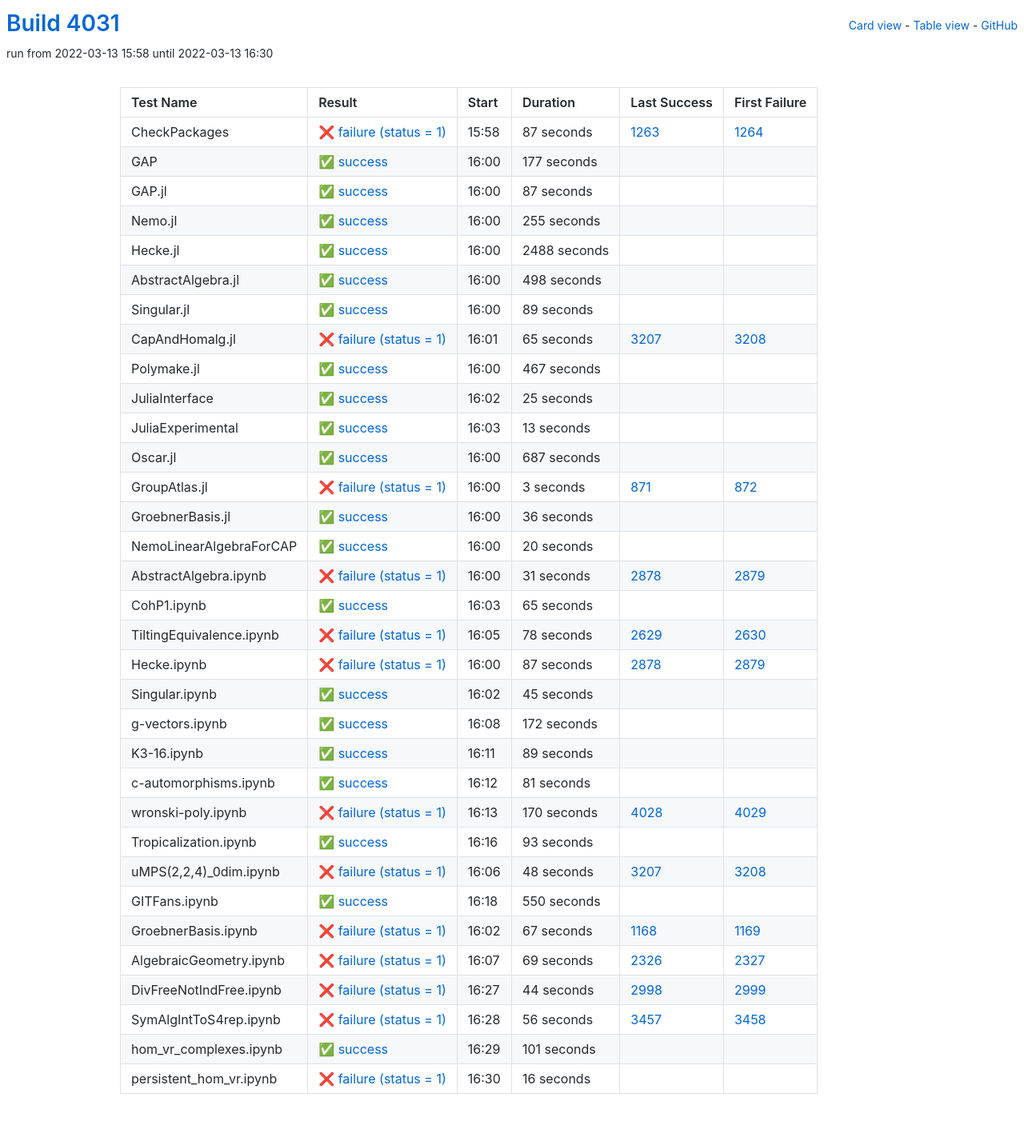
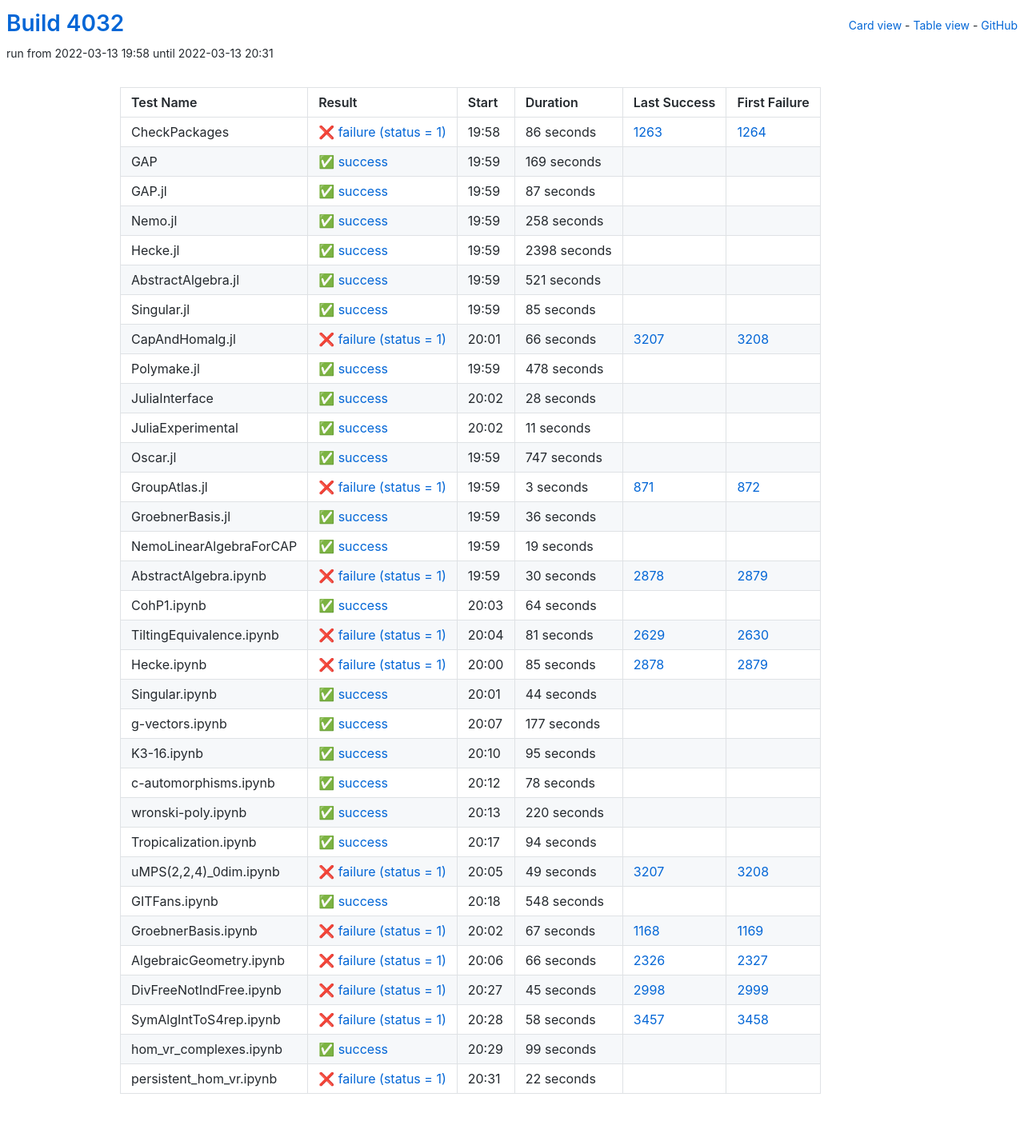
Before and after one commit to oscar-system/oscar-ci-status-stable, a Jekyll site: the page built from table.html, in a window 1280 px wide. Shown: the whole page at 80% size. Built offline with Jekyll 4.4.1, drawn with Linux system fonts in a browser that asks for light colours.

Commit message:
Build #4032

```diff
--- a/_data/ci.yml
+++ b/_data/ci.yml
@@ -1,6 +1,6 @@
 ---
-build: 4031
-build_url: https://oscarci.mathematik.uni-kl.de/job/oscar-stable/4031/
+build: 4032
+build_url: https://oscarci.mathematik.uni-kl.de/job/oscar-stable/4032/
 job: oscar-stable
 organization: oscar-system
 repo: oscar-ci-status-stable
@@ -8,32 +8,32 @@ repourl: https://github.com/oscar-system/oscar-ci-status-stable
 tests:
 - name: CheckPackages
   id: checkpackages
-  log: https://oscarci.mathematik.uni-kl.de/job/oscar-stable/4031/artifact/logs/build-4031/CheckPackages.log
-  start: 2022-03-13 15:58
+  log: https://oscarci.mathematik.uni-kl.de/job/oscar-stable/4032/artifact/logs/build-4032/CheckPackages.log
+  start: 2022-03-13 19:58
   success: false
   exitcode: 1
   status: failure
-  duration: 87
+  duration: 86
   last_success: 1263
   last_success_url: https://oscarci.mathematik.uni-kl.de/job/oscar-stable/1263/
   first_failure: 1264
   first_failure_url: https://oscarci.mathematik.uni-kl.de/job/oscar-stable/1264/
 - name: GAP
   id: gap
-  log: https://oscarci.mathematik.uni-kl.de/job/oscar-stable/4031/artifact/logs/build-4031/GAP.log
-  start: 2022-03-13 16:00
+  log: https://oscarci.mathematik.uni-kl.de/job/oscar-stable/4032/artifact/logs/build-4032/GAP.log
+  start: 2022-03-13 19:59
   success: true
   exitcode: 0
   status: success
-  duration: 177
+  duration: 169
   last_success: false
   last_success_url:
   first_failure: false
   first_failure_url:
 - name: GAP.jl
   id: gap-jl
-  log: https://oscarci.mathematik.uni-kl.de/job/oscar-stable/4031/artifact/logs/build-4031/GAP.jl.log
-  start: 2022-03-13 16:00
+  log: https://oscarci.mathematik.uni-kl.de/job/oscar-stable/4032/artifact/logs/build-4032/GAP.jl.log
+  start: 2022-03-13 19:59
   success: true
   exitcode: 0
   status: success
@@ -44,116 +44,116 @@ tests:
   first_failure_url:
 - name: Nemo.jl
   id: nemo-jl
-  log: https://oscarci.mathematik.uni-kl.de/job/oscar-stable/4031/artifact/logs/build-4031/Nemo.jl.log
-  start: 2022-03-13 16:00
+  log: https://oscarci.mathematik.uni-kl.de/job/oscar-stable/4032/artifact/logs/build-4032/Nemo.jl.log
+  start: 2022-03-13 19:59
   success: true
   exitcode: 0
   status: success
-  duration: 255
+  duration: 258
   last_success: false
   last_success_url:
   first_failure: false
   first_failure_url:
 - name: Hecke.jl
   id: hecke-jl
-  log: https://oscarci.mathematik.uni-kl.de/job/oscar-stable/4031/artifact/logs/build-4031/Hecke.jl.log
-  start: 2022-03-13 16:00
+  log: https://oscarci.mathematik.uni-kl.de/job/oscar-stable/4032/artifact/logs/build-4032/Hecke.jl.log
+  start: 2022-03-13 19:59
   success: true
   exitcode: 0
   status: success
-  duration: 2488
+  duration: 2398
   last_success: false
   last_success_url:
   first_failure: false
   first_failure_url:
 - name: AbstractAlgebra.jl
   id: abstractalgebra-jl
-  log: https://oscarci.mathematik.uni-kl.de/job/oscar-stable/4031/artifact/logs/build-4031/AbstractAlgebra.jl.log
-  start: 2022-03-13 16:00
+  log: https://oscarci.mathematik.uni-kl.de/job/oscar-stable/4032/artifact/logs/build-4032/AbstractAlgebra.jl.log
+  start: 2022-03-13 19:59
   success: true
   exitcode: 0
   status: success
-  duration: 498
+  duration: 521
   last_success: false
   last_success_url:
   first_failure: false
   first_failure_url:
 - name: Singular.jl
   id: singular-jl
-  log: https://oscarci.mathematik.uni-kl.de/job/oscar-stable/4031/artifact/logs/build-4031/Singular.jl.log
-  start: 2022-03-13 16:00
+  log: https://oscarci.mathematik.uni-kl.de/job/oscar-stable/4032/artifact/logs/build-4032/Singular.jl.log
+  start: 2022-03-13 19:59
   success: true
   exitcode: 0
   status: success
-  duration: 89
+  duration: 85
   last_success: false
   last_success_url:
   first_failure: false
   first_failure_url:
 - name: CapAndHomalg.jl
   id: capandhomalg-jl
-  log: https://oscarci.mathematik.uni-kl.de/job/oscar-stable/4031/artifact/logs/build-4031/CapAndHomalg.jl.log
-  start: 2022-03-13 16:01
+  log: https://oscarci.mathematik.uni-kl.de/job/oscar-stable/4032/artifact/logs/build-4032/CapAndHomalg.jl.log
+  start: 2022-03-13 20:01
   success: false
   exitcode: 1
   status: failure
-  duration: 65
+  duration: 66
   last_success: 3207
   last_success_url: https://oscarci.mathematik.uni-kl.de/job/oscar-stable/3207/
   first_failure: 3208
   first_failure_url: https://oscarci.mathematik.uni-kl.de/job/oscar-stable/3208/
 - name: Polymake.jl
   id: polymake-jl
-  log: https://oscarci.mathematik.uni-kl.de/job/oscar-stable/4031/artifact/logs/build-4031/Polymake.jl.log
-  start: 2022-03-13 16:00
+  log: https://oscarci.mathematik.uni-kl.de/job/oscar-stable/4032/artifact/logs/build-4032/Polymake.jl.log
+  start: 2022-03-13 19:59
   success: true
   exitcode: 0
   status: success
-  duration: 467
+  duration: 478
   last_success: false
   last_success_url:
   first_failure: false
   first_failure_url:
 - name: JuliaInterface
   id: juliainterface
-  log: https://oscarci.mathematik.uni-kl.de/job/oscar-stable/4031/artifact/logs/build-4031/JuliaInterface.log
-  start: 2022-03-13 16:02
+  log: https://oscarci.mathematik.uni-kl.de/job/oscar-stable/4032/artifact/logs/build-4032/JuliaInterface.log
+  start: 2022-03-13 20:02
   success: true
   exitcode: 0
   status: success
-  duration: 25
+  duration: 28
   last_success: false
   last_success_url:
   first_failure: false
   first_failure_url:
 - name: JuliaExperimental
   id: juliaexperimental
-  log: https://oscarci.mathematik.uni-kl.de/job/oscar-stable/4031/artifact/logs/build-4031/JuliaExperimental.log
-  start: 2022-03-13 16:03
+  log: https://oscarci.mathematik.uni-kl.de/job/oscar-stable/4032/artifact/logs/build-4032/JuliaExperimental.log
+  start: 2022-03-13 20:02
   success: true
   exitcode: 0
   status: success
-  duration: 13
+  duration: 11
   last_success: false
   last_success_url:
   first_failure: false
   first_failure_url:
 - name: Oscar.jl
   id: oscar-jl
-  log: https://oscarci.mathematik.uni-kl.de/job/oscar-stable/4031/artifact/logs/build-4031/Oscar.jl.log
-  start: 2022-03-13 16:00
+  log: https://oscarci.mathematik.uni-kl.de/job/oscar-stable/4032/artifact/logs/build-4032/Oscar.jl.log
+  start: 2022-03-13 19:59
   success: true
   exitcode: 0
   status: success
-  duration: 687
+  duration: 747
   last_success: false
   last_success_url:
   first_failure: false
   first_failure_url:
 - name: GroupAtlas.jl
   id: groupatlas-jl
-  log: https://oscarci.mathematik.uni-kl.de/job/oscar-stable/4031/artifact/logs/build-4031/GroupAtlas.jl.log
-  start: 2022-03-13 16:00
+  log: https://oscarci.mathematik.uni-kl.de/job/oscar-stable/4032/artifact/logs/build-4032/GroupAtlas.jl.log
+  start: 2022-03-13 19:59
   success: false
   exitcode: 1
   status: failure
@@ -164,8 +164,8 @@ tests:
   first_failure_url: https://oscarci.mathematik.uni-kl.de/job/oscar-stable/872/
 - name: GroebnerBasis.jl
   id: groebnerbasis-jl
-  log: https://oscarci.mathematik.uni-kl.de/job/oscar-stable/4031/artifact/logs/build-4031/GroebnerBasis.jl.log
-  start: 2022-03-13 16:00
+  log: https://oscarci.mathematik.uni-kl.de/job/oscar-stable/4032/artifact/logs/build-4032/GroebnerBasis.jl.log
+  start: 2022-03-13 19:59
   success: true
   exitcode: 0
   status: success
@@ -176,164 +176,164 @@ tests:
   first_failure_url:
 - name: NemoLinearAlgebraForCAP
   id: nemolinearalgebraforcap
-  log: https://oscarci.mathematik.uni-kl.de/job/oscar-stable/4031/artifact/logs/build-4031/NemoLinearAlgebraForCAP.log
-  start: 2022-03-13 16:00
+  log: https://oscarci.mathematik.uni-kl.de/job/oscar-stable/4032/artifact/logs/build-4032/NemoLinearAlgebraForCAP.log
+  start: 2022-03-13 19:59
   success: true
   exitcode: 0
   status: success
-  duration: 20
+  duration: 19
   last_success: false
   last_success_url:
   first_failure: false
   first_failure_url:
 - name: AbstractAlgebra.ipynb
   id: abstractalgebra-ipynb
-  log: https://oscarci.mathematik.uni-kl.de/job/oscar-stable/4031/artifact/logs/build-4031/AbstractAlgebra.ipynb.log
-  start: 2022-03-13 16:00
+  log: https://oscarci.mathematik.uni-kl.de/job/oscar-stable/4032/artifact/logs/build-4032/AbstractAlgebra.ipynb.log
+  start: 2022-03-13 19:59
   success: false
   exitcode: 1
   status: failure
-  duration: 31
+  duration: 30
   last_success: 2878
   last_success_url: https://oscarci.mathematik.uni-kl.de/job/oscar-stable/2878/
   first_failure: 2879
   first_failure_url: https://oscarci.mathematik.uni-kl.de/job/oscar-stable/2879/
 - name: CohP1.ipynb
   id: cohp1-ipynb
-  log: https://oscarci.mathematik.uni-kl.de/job/oscar-stable/4031/artifact/logs/build-4031/CohP1.ipynb.log
-  start: 2022-03-13 16:03
+  log: https://oscarci.mathematik.uni-kl.de/job/oscar-stable/4032/artifact/logs/build-4032/CohP1.ipynb.log
+  start: 2022-03-13 20:03
   success: true
   exitcode: 0
   status: success
-  duration: 65
+  duration: 64
   last_success: false
   last_success_url:
   first_failure: false
   first_failure_url:
 - name: TiltingEquivalence.ipynb
   id: tiltingequivalence-ipynb
-  log: https://oscarci.mathematik.uni-kl.de/job/oscar-stable/4031/artifact/logs/build-4031/TiltingEquivalence.ipynb.log
-  start: 2022-03-13 16:05
+  log: https://oscarci.mathematik.uni-kl.de/job/oscar-stable/4032/artifact/logs/build-4032/TiltingEquivalence.ipynb.log
+  start: 2022-03-13 20:04
   success: false
   exitcode: 1
   status: failure
-  duration: 78
+  duration: 81
   last_success: 2629
   last_success_url: https://oscarci.mathematik.uni-kl.de/job/oscar-stable/2629/
   first_failure: 2630
   first_failure_url: https://oscarci.mathematik.uni-kl.de/job/oscar-stable/2630/
 - name: Hecke.ipynb
   id: hecke-ipynb
-  log: https://oscarci.mathematik.uni-kl.de/job/oscar-stable/4031/artifact/logs/build-4031/Hecke.ipynb.log
-  start: 2022-03-13 16:00
+  log: https://oscarci.mathematik.uni-kl.de/job/oscar-stable/4032/artifact/logs/build-4032/Hecke.ipynb.log
+  start: 2022-03-13 20:00
   success: false
   exitcode: 1
   status: failure
-  duration: 87
+  duration: 85
   last_success: 2878
   last_success_url: https://oscarci.mathematik.uni-kl.de/job/oscar-stable/2878/
   first_failure: 2879
   first_failure_url: https://oscarci.mathematik.uni-kl.de/job/oscar-stable/2879/
 - name: Singular.ipynb
   id: singular-ipynb
-  log: https://oscarci.mathematik.uni-kl.de/job/oscar-stable/4031/artifact/logs/build-4031/Singular.ipynb.log
-  start: 2022-03-13 16:02
+  log: https://oscarci.mathematik.uni-kl.de/job/oscar-stable/4032/artifact/logs/build-4032/Singular.ipynb.log
+  start: 2022-03-13 20:01
   success: true
   exitcode: 0
   status: success
-  duration: 45
+  duration: 44
   last_success: false
   last_success_url:
   first_failure: false
   first_failure_url:
 - name: g-vectors.ipynb
   id: g-vectors-ipynb
-  log: https://oscarci.mathematik.uni-kl.de/job/oscar-stable/4031/artifact/logs/build-4031/g-vectors.ipynb.log
-  start: 2022-03-13 16:08
+  log: https://oscarci.mathematik.uni-kl.de/job/oscar-stable/4032/artifact/logs/build-4032/g-vectors.ipynb.log
+  start: 2022-03-13 20:07
   success: true
   exitcode: 0
   status: success
-  duration: 172
+  duration: 177
   last_success: false
   last_success_url:
   first_failure: false
   first_failure_url:
 - name: K3-16.ipynb
   id: k3-16-ipynb
-  log: https://oscarci.mathematik.uni-kl.de/job/oscar-stable/4031/artifact/logs/build-4031/K3-16.ipynb.log
-  start: 2022-03-13 16:11
+  log: https://oscarci.mathematik.uni-kl.de/job/oscar-stable/4032/artifact/logs/build-4032/K3-16.ipynb.log
+  start: 2022-03-13 20:10
   success: true
   exitcode: 0
   status: success
-  duration: 89
+  duration: 95
   last_success: false
   last_success_url:
   first_failure: false
   first_failure_url:
 - name: c-automorphisms.ipynb
   id: c-automorphisms-ipynb
-  log: https://oscarci.mathematik.uni-kl.de/job/oscar-stable/4031/artifact/logs/build-4031/c-automorphisms.ipynb.log
-  start: 2022-03-13 16:12
+  log: https://oscarci.mathematik.uni-kl.de/job/oscar-stable/4032/artifact/logs/build-4032/c-automorphisms.ipynb.log
+  start: 2022-03-13 20:12
   success: true
   exitcode: 0
   status: success
-  duration: 81
+  duration: 78
   last_success: false
   last_success_url:
   first_failure: false
   first_failure_url:
 - name: wronski-poly.ipynb
   id: wronski-poly-ipynb
-  log: https://oscarci.mathematik.uni-kl.de/job/oscar-stable/4031/artifact/logs/build-4031/wronski-poly.ipynb.log
-  start: 2022-03-13 16:13
-  success: false
-  exitcode: 1
-  status: failure
-  duration: 170
-  last_success: 4028
-  last_success_url: https://oscarci.mathematik.uni-kl.de/job/oscar-stable/4028/
-  first_failure: 4029
-  first_failure_url: https://oscarci.mathematik.uni-kl.de/job/oscar-stable/4029/
-- name: Tropicalization.ipynb
-  id: tropicalization-ipynb
-  log: https://oscarci.mathematik.uni-kl.de/job/oscar-stable/4031/artifact/logs/build-4031/Tropicalization.ipynb.log
-  start: 2022-03-13 16:16
+  log: https://oscarci.mathematik.uni-kl.de/job/oscar-stable/4032/artifact/logs/build-4032/wronski-poly.ipynb.log
+  start: 2022-03-13 20:13
   success: true
   exitcode: 0
   status: success
-  duration: 93
+  duration: 220
+  last_success: false
+  last_success_url:
+  first_failure: false
+  first_failure_url:
+- name: Tropicalization.ipynb
+  id: tropicalization-ipynb
+  log: https://oscarci.mathematik.uni-kl.de/job/oscar-stable/4032/artifact/logs/build-4032/Tropicalization.ipynb.log
+  start: 2022-03-13 20:17
+  success: true
+  exitcode: 0
+  status: success
+  duration: 94
   last_success: false
   last_success_url:
   first_failure: false
   first_failure_url:
 - name: uMPS(2,2,4)_0dim.ipynb
   id: umps-2-2-4-0dim-ipynb
-  log: https://oscarci.mathematik.uni-kl.de/job/oscar-stable/4031/artifact/logs/build-4031/uMPS-2-2-4-_0dim.ipynb.log
-  start: 2022-03-13 16:06
+  log: https://oscarci.mathematik.uni-kl.de/job/oscar-stable/4032/artifact/logs/build-4032/uMPS-2-2-4-_0dim.ipynb.log
+  start: 2022-03-13 20:05
   success: false
   exitcode: 1
   status: failure
-  duration: 48
+  duration: 49
   last_success: 3207
   last_success_url: https://oscarci.mathematik.uni-kl.de/job/oscar-stable/3207/
   first_failure: 3208
   first_failure_url: https://oscarci.mathematik.uni-kl.de/job/oscar-stable/3208/
 - name: GITFans.ipynb
   id: gitfans-ipynb
-  log: https://oscarci.mathematik.uni-kl.de/job/oscar-stable/4031/artifact/logs/build-4031/GITFans.ipynb.log
-  start: 2022-03-13 16:18
+  log: https://oscarci.mathematik.uni-kl.de/job/oscar-stable/4032/artifact/logs/build-4032/GITFans.ipynb.log
+  start: 2022-03-13 20:18
   success: true
   exitcode: 0
   status: success
-  duration: 550
+  duration: 548
   last_success: false
   last_success_url:
   first_failure: false
   first_failure_url:
 - name: GroebnerBasis.ipynb
   id: groebnerbasis-ipynb
-  log: https://oscarci.mathematik.uni-kl.de/job/oscar-stable/4031/artifact/logs/build-4031/GroebnerBasis.ipynb.log
-  start: 2022-03-13 16:02
+  log: https://oscarci.mathematik.uni-kl.de/job/oscar-stable/4032/artifact/logs/build-4032/GroebnerBasis.ipynb.log
+  start: 2022-03-13 20:02
   success: false
   exitcode: 1
   status: failure
@@ -344,60 +344,60 @@ tests:
   first_failure_url: https://oscarci.mathematik.uni-kl.de/job/oscar-stable/1169/
 - name: AlgebraicGeometry.ipynb
   id: algebraicgeometry-ipynb
-  log: https://oscarci.mathematik.uni-kl.de/job/oscar-stable/4031/artifact/logs/build-4031/AlgebraicGeometry.ipynb.log
-  start: 2022-03-13 16:07
+  log: https://oscarci.mathematik.uni-kl.de/job/oscar-stable/4032/artifact/logs/build-4032/AlgebraicGeometry.ipynb.log
+  start: 2022-03-13 20:06
   success: false
   exitcode: 1
   status: failure
-  duration: 69
+  duration: 66
   last_success: 2326
   last_success_url: https://oscarci.mathematik.uni-kl.de/job/oscar-stable/2326/
   first_failure: 2327
   first_failure_url: https://oscarci.mathematik.uni-kl.de/job/oscar-stable/2327/
 - name: DivFreeNotIndFree.ipynb
   id: divfreenotindfree-ipynb
-  log: https://oscarci.mathematik.uni-kl.de/job/oscar-stable/4031/artifact/logs/build-4031/DivFreeNotIndFree.ipynb.log
-  start: 2022-03-13 16:27
+  log: https://oscarci.mathematik.uni-kl.de/job/oscar-stable/4032/artifact/logs/build-4032/DivFreeNotIndFree.ipynb.log
+  start: 2022-03-13 20:27
   success: false
   exitcode: 1
   status: failure
-  duration: 44
+  duration: 45
   last_success: 2998
   last_success_url: https://oscarci.mathematik.uni-kl.de/job/oscar-stable/2998/
   first_failure: 2999
   first_failure_url: https://oscarci.mathematik.uni-kl.de/job/oscar-stable/2999/
 - name: SymAlgIntToS4rep.ipynb
   id: symalginttos4rep-ipynb
-  log: https://oscarci.mathematik.uni-kl.de/job/oscar-stable/4031/artifact/logs/build-4031/SymAlgIntToS4rep.ipynb.log
-  start: 2022-03-13 16:28
+  log: https://oscarci.mathematik.uni-kl.de/job/oscar-stable/4032/artifact/logs/build-4032/SymAlgIntToS4rep.ipynb.log
+  start: 2022-03-13 20:28
   success: false
   exitcode: 1
   status: failure
-  duration: 56
+  duration: 58
   last_success: 3457
   last_success_url: https://oscarci.mathematik.uni-kl.de/job/oscar-stable/3457/
   first_failure: 3458
   first_failure_url: https://oscarci.mathematik.uni-kl.de/job/oscar-stable/3458/
 - name: hom_vr_complexes.ipynb
   id: hom-vr-complexes-ipynb
-  log: https://oscarci.mathematik.uni-kl.de/job/oscar-stable/4031/artifact/logs/build-4031/hom_vr_complexes.ipynb.log
-  start: 2022-03-13 16:29
+  log: https://oscarci.mathematik.uni-kl.de/job/oscar-stable/4032/artifact/logs/build-4032/hom_vr_complexes.ipynb.log
+  start: 2022-03-13 20:29
   success: true
   exitcode: 0
   status: success
-  duration: 101
+  duration: 99
   last_success: false
   last_success_url:
   first_failure: false
   first_failure_url:
 - name: persistent_hom_vr.ipynb
   id: persistent-hom-vr-ipynb
-  log: https://oscarci.mathematik.uni-kl.de/job/oscar-stable/4031/artifact/logs/build-4031/persistent_hom_vr.ipynb.log
-  start: 2022-03-13 16:30
+  log: https://oscarci.mathematik.uni-kl.de/job/oscar-stable/4032/artifact/logs/build-4032/persistent_hom_vr.ipynb.log
+  start: 2022-03-13 20:31
   success: false
   exitcode: 1
   status: failure
-  duration: 16
+  duration: 22
   last_success: false
   last_success_url:
   first_failure: false
```
Also changed, not shown: README.md.
